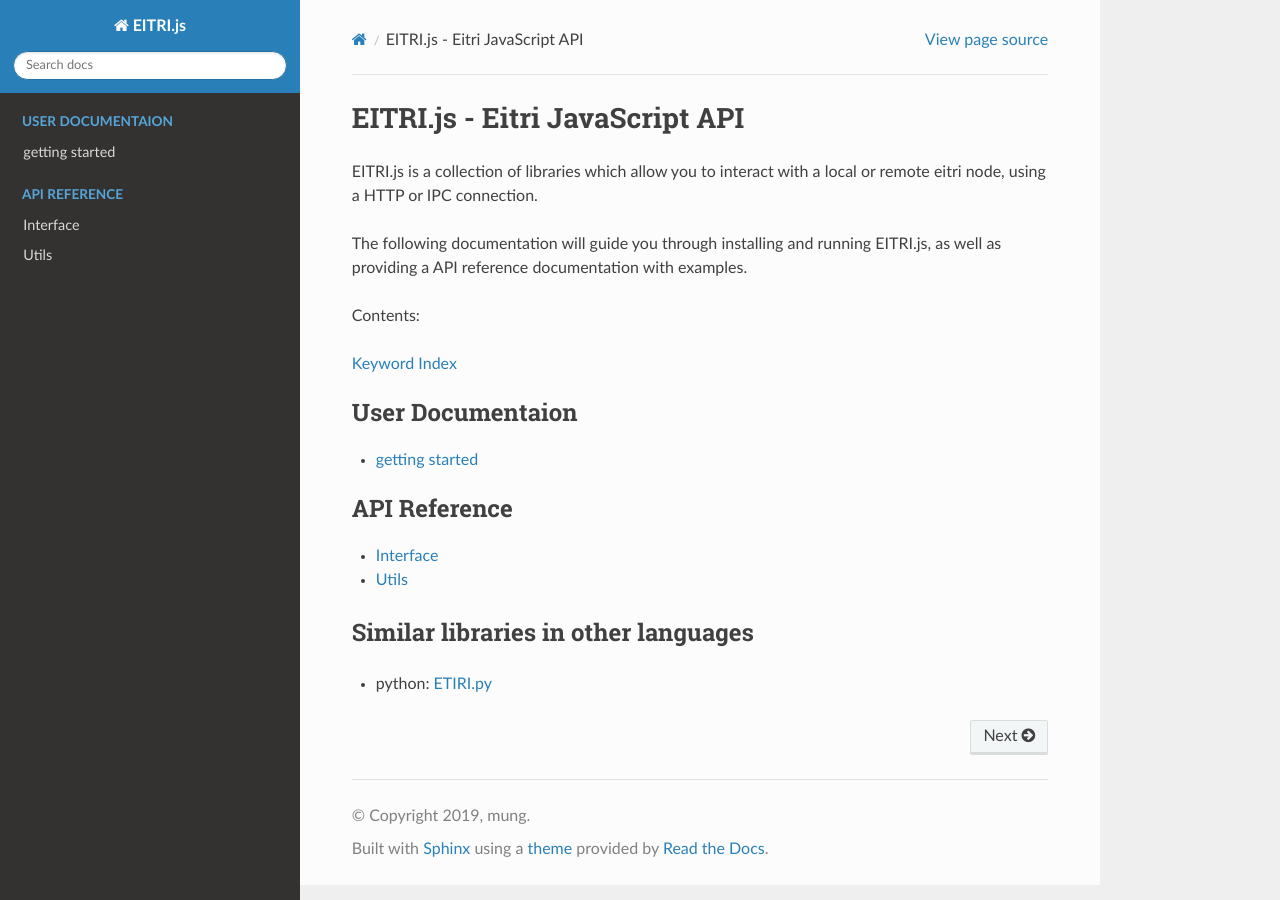
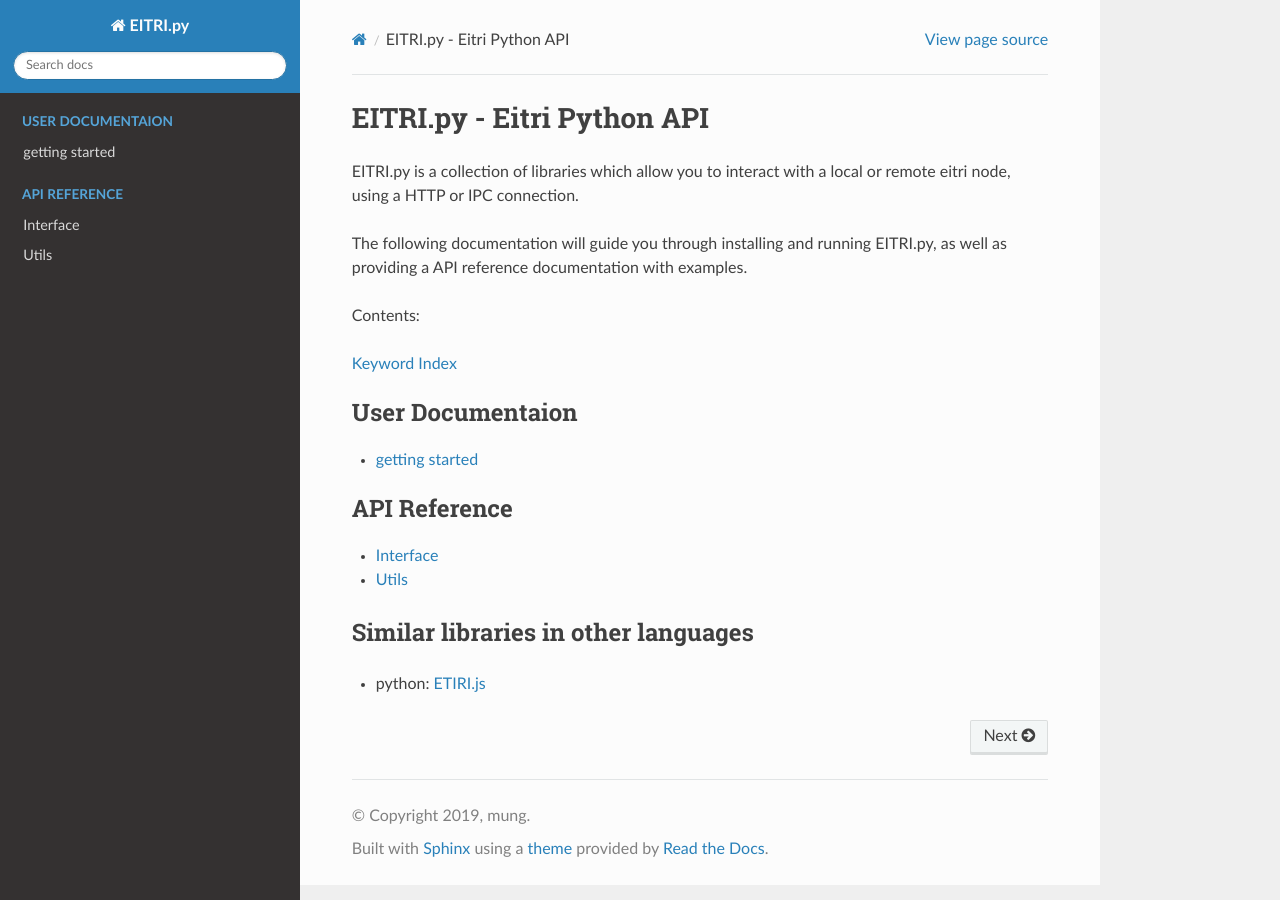
Before and after one commit to bitrustkr/CLT-Blockchain-SDK-PY, a Sphinx documentation site: the page built from docs/source/index.rst, in a window 1280 px wide. Built offline with Sphinx 7.4.7 and the Read the Docs theme 2.0.0, drawn with Linux system fonts in a browser that asks for light colours.

Commit message:
연결링크를 JS docs 페이지로 이은다

```diff
--- a/docs/source/conf.py
+++ b/docs/source/conf.py
@@ -24,7 +24,7 @@
 
 # -- Project information -----------------------------------------------------
 
-project = 'EITRI.js'
+project = 'EITRI.py'
 copyright = '2019, mung'
 author = 'mung'
 
--- a/docs/source/index.rst
+++ b/docs/source/index.rst
@@ -1,11 +1,11 @@
 =================================
-EITRI.js - Eitri JavaScript API
+EITRI.py - Eitri Python API
 =================================
 
-EITRI.js is a collection of libraries which allow you to interact with a local or remote eitri node,
+EITRI.py is a collection of libraries which allow you to interact with a local or remote eitri node,
 using a HTTP or IPC connection.
 
-The following documentation will guide you through :ref:`installing and running EITRI.js <getting-started.md>`,
+The following documentation will guide you through :ref:`installing and running EITRI.py <getting-started.md>`,
 as well as providing a API reference documentation with examples.
 
 Contents:
```
Also changed, not shown: other parts of docs/source/index.rst (+2 -2 lines), README.md (+1 -1 lines).
